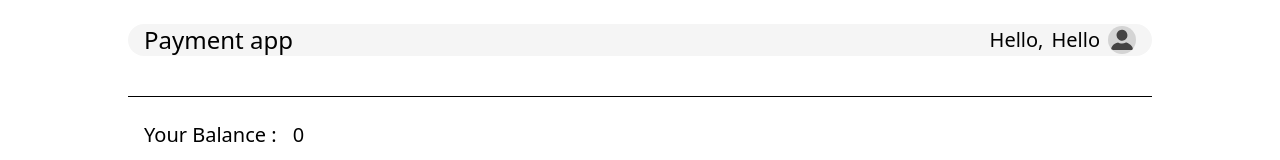
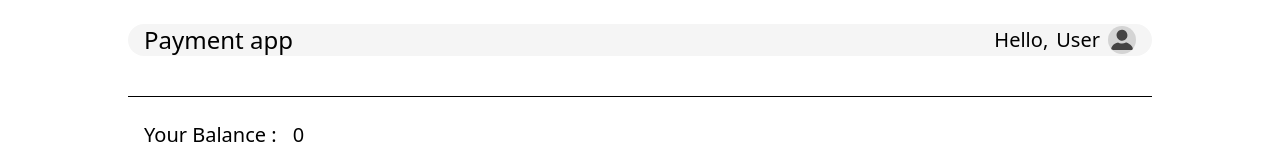
Before and after one commit to RohanSilwal1/Payment-Site, a React app in the folder frontend/: page /dashboard in a window 1280 px wide. Shown: the top 160 px of the page. Built offline with nearby package versions, Linux system fonts and the light colour scheme; no server answers; sample sign-in values are in the browser's storage; the HTML template or start-up script is replaced by a standard one.

Commit message:
fix hello to user

```diff
--- a/frontend/src/pages/dashboard.tsx
+++ b/frontend/src/pages/dashboard.tsx
@@ -14,7 +14,7 @@ export default function Dashboard() {
   const [balance, Setbalance] = useState(0);
   const [users, setUser] = useState<UserType[]>([]);
   const [filter, setFilter] = useState("");
-  const [FirstName, setFirstName] = useState("Hello");
+  const [FirstName, setFirstName] = useState("User");
 
   const navigate = useNavigate();
   const token = localStorage.getItem("token");
```
